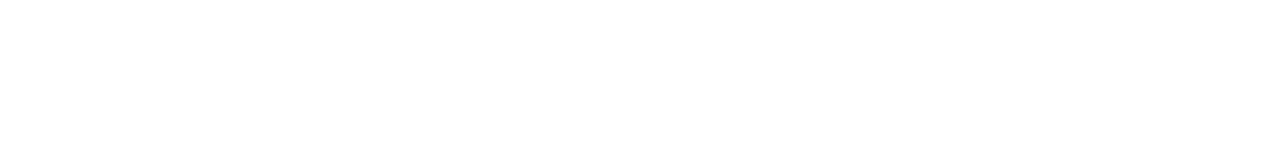
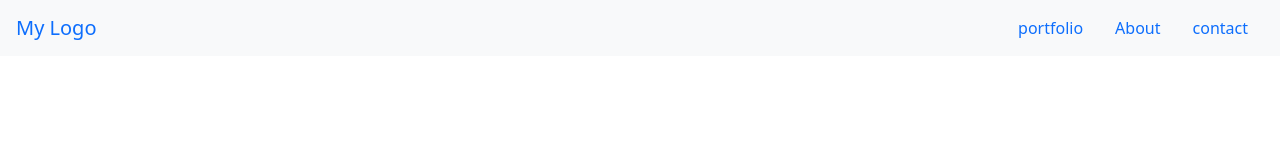
Before and after one commit to jash-debug/Introduction-to-Bootstrap-, a website: page index.html in a window 1280 px wide. Drawn offline with nearby package versions, Linux system fonts and the light colour scheme.

Commit message:
add navbar structure and elements

```diff
--- a/index.html
+++ b/index.html
@@ -11,7 +11,20 @@
 </head>
 
 <body>
-
+    <nav id="navbar-example2" class="navbar bg-light px-3 mb-3">
+        <a class="navbar-brand" href="#">My Logo</a>
+        <ul class="nav nav-pills">
+            <li class="nav-item">
+                <a class="nav-link" href="#scrollspyHeading1">portfolio</a>
+            </li>
+            <li class="nav-item">
+                <a class="nav-link" href="#scrollspyHeading2">About</a>
+            </li>
+            <li class="nav-item dropdown">
+                <a class="nav-link" href="#scrollspyHeading2">contact</a>
+            </li>
+        </ul>
+    </nav>
 
     <script src="https://cdn.jsdelivr.net/npm/bootstrap@5.0.2/dist/js/bootstrap.bundle.min.js"
         integrity="sha384-MrcW6ZMFYlzcLA8Nl+NtUVF0sA7MsXsP1UyJoMp4YLEuNSfAP+JcXn/tWtIaxVXM"
```
